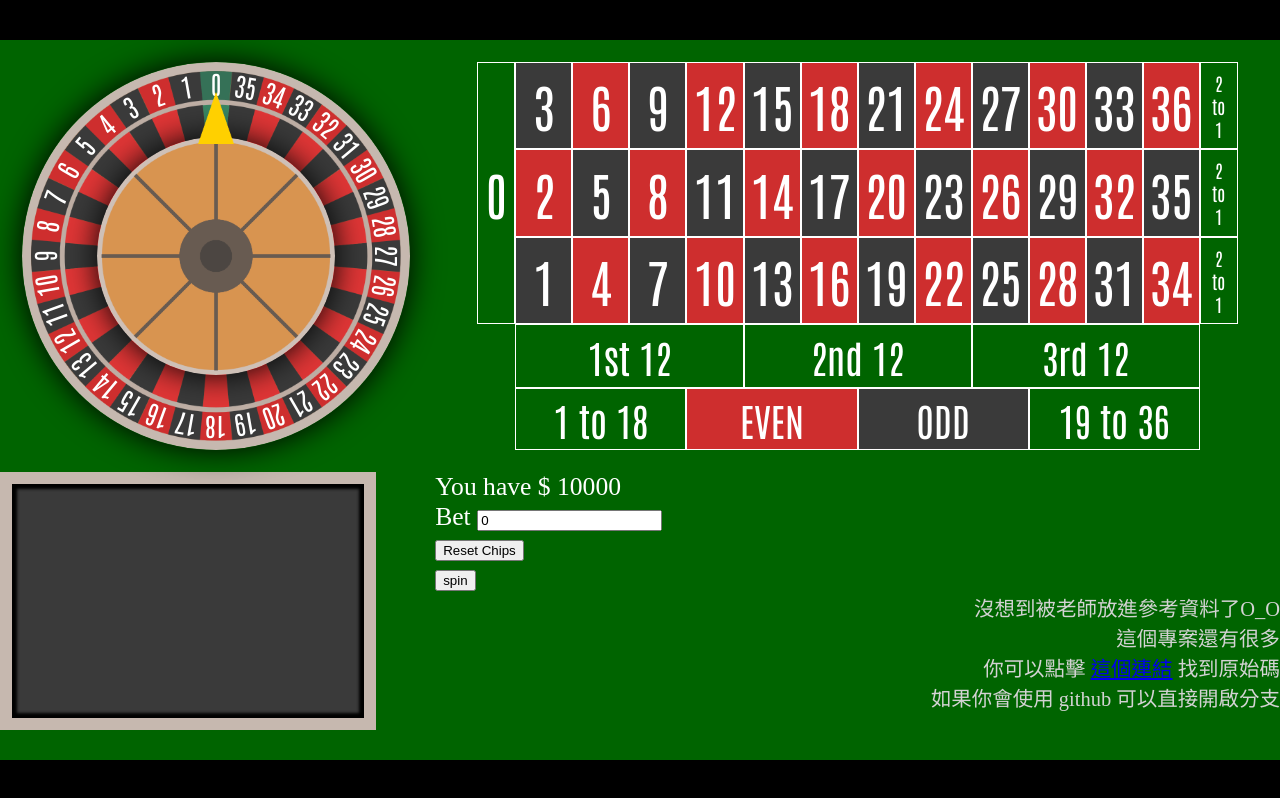
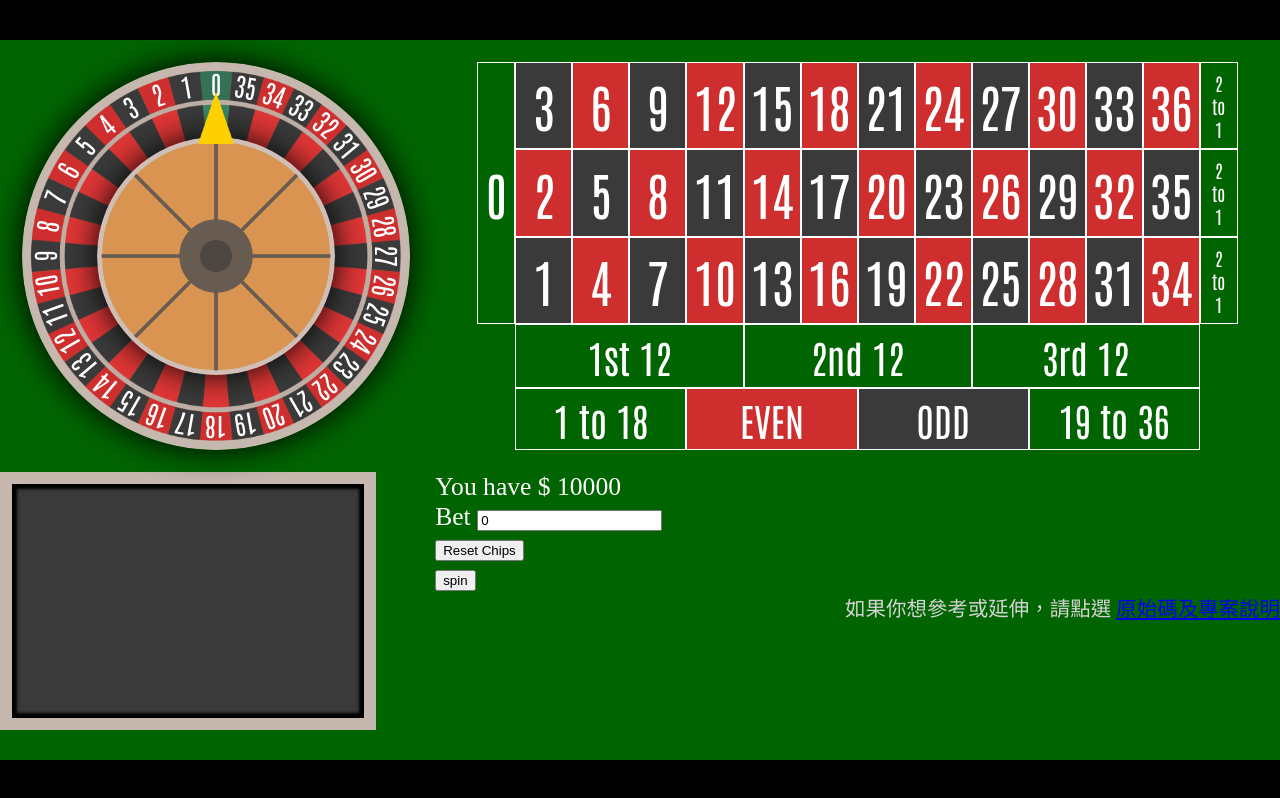
Before and after one commit to yzu-1121-cs380a-final-s1101554/1121-Web-Final-Project, a plain HTML site: page index.html in a window 1280 px wide. Drawn offline with Linux system fonts and the light colour scheme; a web font is replaced by a local one.

Commit message:
Update index.html

```diff
--- a/index.html
+++ b/index.html
@@ -44,13 +44,8 @@
 
 <!--            You can delete the following div when reference this project-->
             <div style="text-align: right; color: lightgray; font-size: calc(.8*min(2vw, 3.5vh))">
-                沒想到被老師放進參考資料了O_O<br>
-                這個專案還有很多
-                <br>
-                你可以點擊
-                <a href="https://github.com/charles1046?tab=repositories">這個連結</a>
-                找到原始碼<br>
-                如果你會使用 github 可以直接開啟分支
+                如果你想參考或延伸，請點選
+                <a href="https://github.com/charles1046/1121-Web-Final-Project">原始碼及專案說明</a>
             </div>
 <!--            You can delete the above div when reference this project-->
 
```
